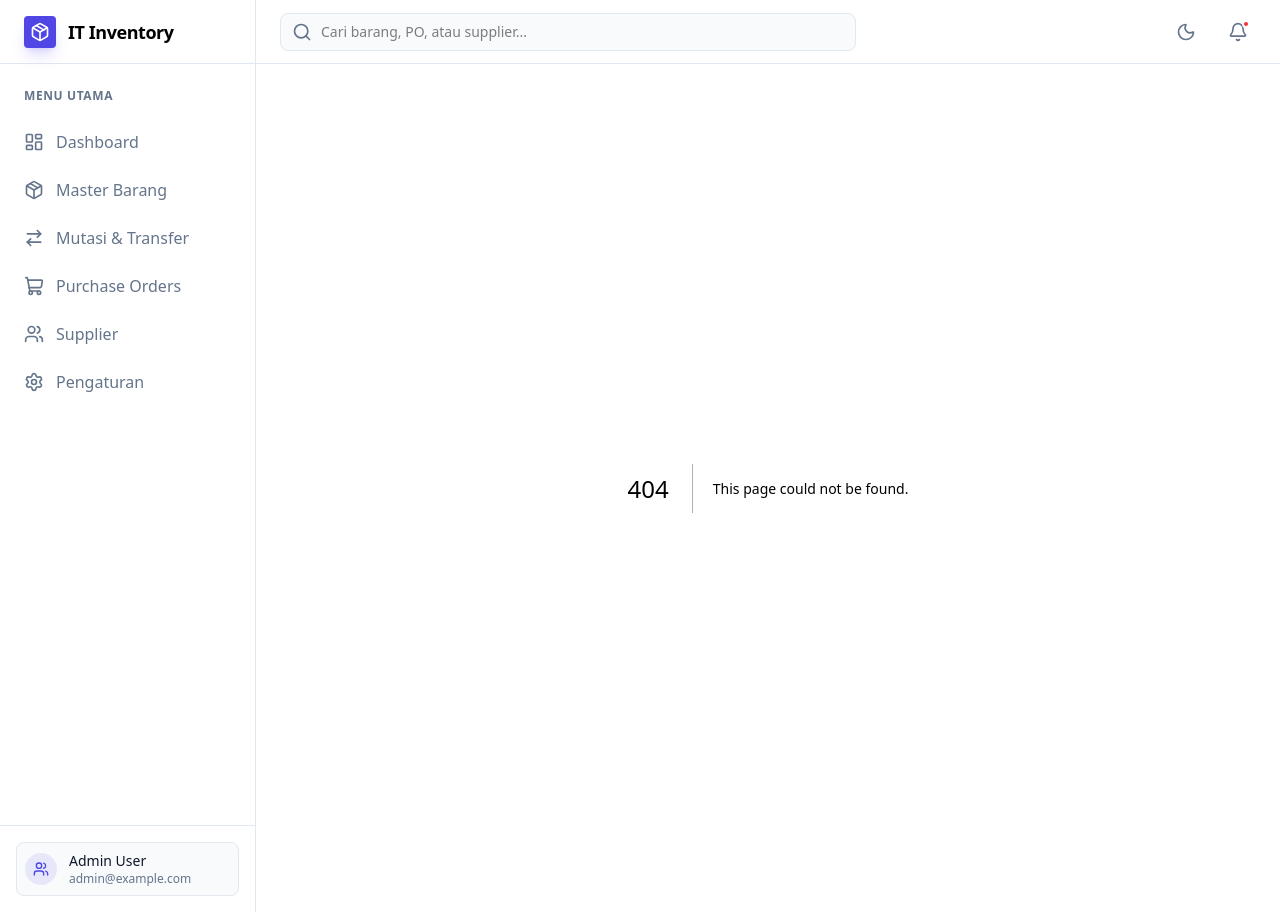
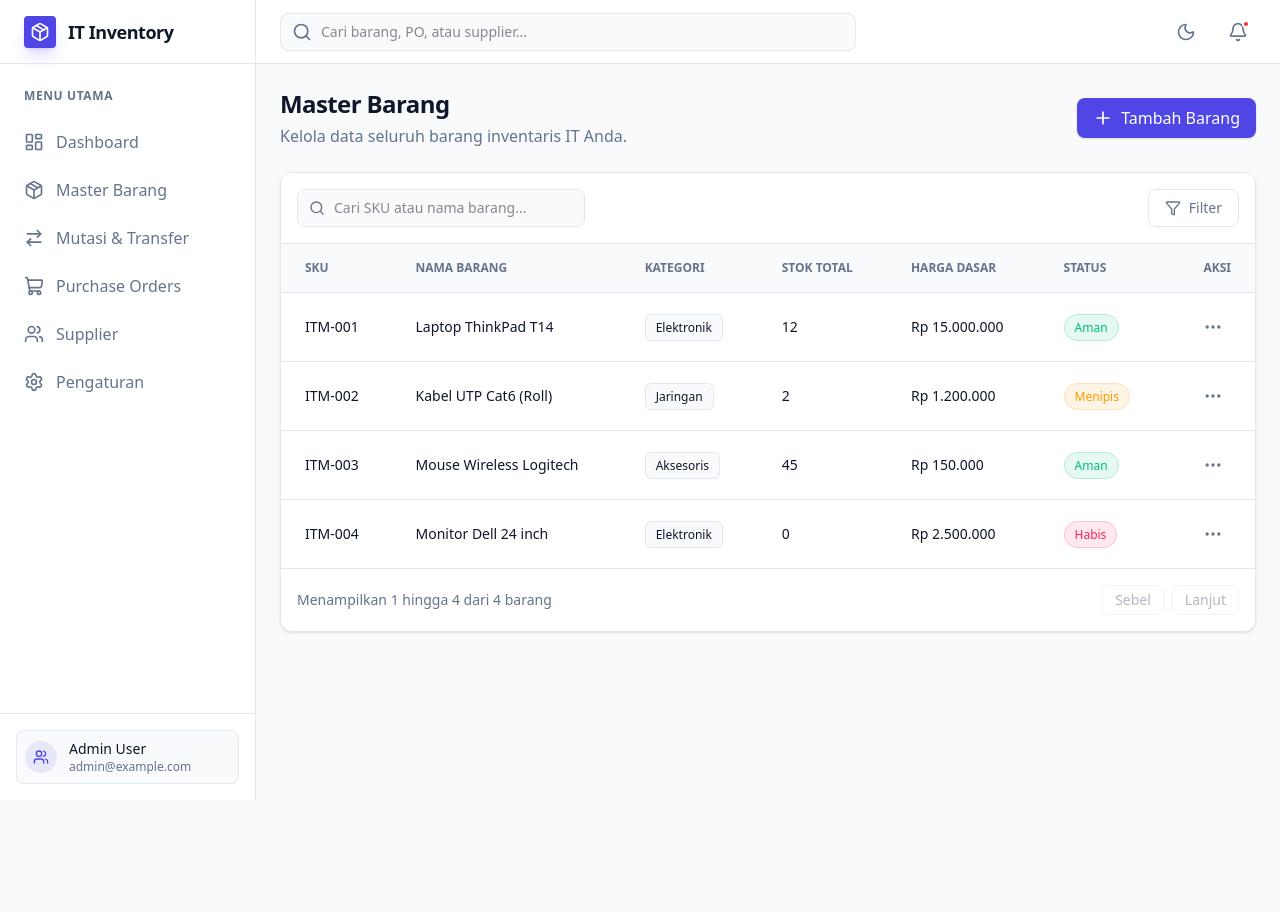
Before and after one commit to fiksriots/it-inventory, a Next.js app: page /items in a window 1280 px wide. Before the commit this address had no page. After the commit the page ends 800 px from the top, so only its background shows below. Built offline with nearby package versions, Linux system fonts and the light colour scheme.

Commit message:
Membuat halaman UI Master Barang (tabel dan tombol)

```diff
--- /dev/null
+++ b/src/app/items/page.tsx
@@ -0,0 +1,101 @@
+import { Plus, Search, Filter, MoreHorizontal } from "lucide-react";
+
+export default function ItemsPage() {
+  // Dummy data untuk representasi visual sementara sebelum dihubungkan ke Supabase
+  const items = [
+    { id: 1, sku: "ITM-001", name: "Laptop ThinkPad T14", category: "Elektronik", stock: 12, price: "Rp 15.000.000", status: "Aman" },
+    { id: 2, sku: "ITM-002", name: "Kabel UTP Cat6 (Roll)", category: "Jaringan", stock: 2, price: "Rp 1.200.000", status: "Menipis" },
+    { id: 3, sku: "ITM-003", name: "Mouse Wireless Logitech", category: "Aksesoris", stock: 45, price: "Rp 150.000", status: "Aman" },
+    { id: 4, sku: "ITM-004", name: "Monitor Dell 24 inch", category: "Elektronik", stock: 0, price: "Rp 2.500.000", status: "Habis" },
+  ];
+
+  return (
+    <div className="space-y-6">
+      {/* Header */}
+      <div className="flex flex-col sm:flex-row justify-between items-start sm:items-center gap-4">
+        <div>
+          <h1 className="text-2xl font-bold tracking-tight">Master Barang</h1>
+          <p className="text-text-muted mt-1">Kelola data seluruh barang inventaris IT Anda.</p>
+        </div>
+        <button className="bg-primary hover:bg-primary-hover text-white px-4 py-2 rounded-lg flex items-center gap-2 transition-colors font-medium shadow-sm">
+          <Plus className="w-5 h-5" />
+          Tambah Barang
+        </button>
+      </div>
+
+      {/* Table Container */}
+      <div className="bg-surface border border-border rounded-xl shadow-sm overflow-hidden">
+        {/* Table Toolbar */}
+        <div className="p-4 border-b border-border flex flex-col sm:flex-row gap-4 justify-between items-center bg-surface">
+          <div className="relative w-full sm:w-72 group">
+            <Search className="w-4 h-4 absolute left-3 top-1/2 -translate-y-1/2 text-text-muted group-focus-within:text-primary transition-colors" />
+            <input
+              type="text"
+              placeholder="Cari SKU atau nama barang..."
+              className="w-full bg-background border border-border rounded-lg pl-9 pr-4 py-2 text-sm focus:outline-none focus:ring-2 focus:ring-primary/20 focus:border-primary transition-all"
+            />
+          </div>
+          <button className="w-full sm:w-auto px-4 py-2 border border-border rounded-lg flex items-center justify-center gap-2 text-sm font-medium text-text-muted hover:text-foreground hover:bg-background transition-colors">
+            <Filter className="w-4 h-4" />
+            Filter
+          </button>
+        </div>
+
+        {/* Table */}
+        <div className="overflow-x-auto">
+          <table className="w-full text-sm text-left">
+            <thead className="text-xs text-text-muted uppercase bg-background border-b border-border">
+              <tr>
+                <th className="px-6 py-4 font-semibold">SKU</th>
+                <th className="px-6 py-4 font-semibold">Nama Barang</th>
+                <th className="px-6 py-4 font-semibold">Kategori</th>
+                <th className="px-6 py-4 font-semibold">Stok Total</th>
+                <th className="px-6 py-4 font-semibold">Harga Dasar</th>
+                <th className="px-6 py-4 font-semibold">Status</th>
+                <th className="px-6 py-4 font-semibold text-right">Aksi</th>
+              </tr>
+            </thead>
+            <tbody className="divide-y divide-border">
+              {items.map((item) => (
+                <tr key={item.id} className="hover:bg-background/50 transition-colors">
+                  <td className="px-6 py-4 font-medium">{item.sku}</td>
+                  <td className="px-6 py-4">{item.name}</td>
+                  <td className="px-6 py-4">
+                    <span className="px-2.5 py-1 bg-background border border-border rounded-md text-xs font-medium">
+                      {item.category}
+                    </span>
+                  </td>
+                  <td className="px-6 py-4 font-medium">{item.stock}</td>
+                  <td className="px-6 py-4">{item.price}</td>
+                  <td className="px-6 py-4">
+                    <span className={`px-2.5 py-1 rounded-full text-xs font-medium border ${
+                      item.status === 'Aman' ? 'bg-emerald-500/10 text-emerald-500 border-emerald-500/20' :
+                      item.status === 'Menipis' ? 'bg-amber-500/10 text-amber-500 border-amber-500/20' :
+                      'bg-rose-500/10 text-rose-500 border-rose-500/20'
+                    }`}>
+                      {item.status}
+                    </span>
+                  </td>
+                  <td className="px-6 py-4 text-right">
+                    <button className="p-2 text-text-muted hover:text-foreground rounded-lg hover:bg-background transition-colors">
+                      <MoreHorizontal className="w-5 h-5" />
+                    </button>
+                  </td>
+                </tr>
+              ))}
+            </tbody>
+          </table>
+        </div>
+
+        {/* Pagination Dummy */}
+        <div className="p-4 border-t border-border flex items-center justify-between text-sm text-text-muted bg-surface">
+          <p>Menampilkan 1 hingga 4 dari 4 barang</p>
+          <div className="flex gap-2">
+            <button className="px-3 py-1 border border-border rounded-md hover:bg-background disabled:opacity-50" disabled>Sebel</button>
+            <button className="px-3 py-1 border border-border rounded-md hover:bg-background disabled:opacity-50" disabled>Lanjut</button>
+          </div>
+        </div>
+      </div>
+    </div>
+  );
+}
```
